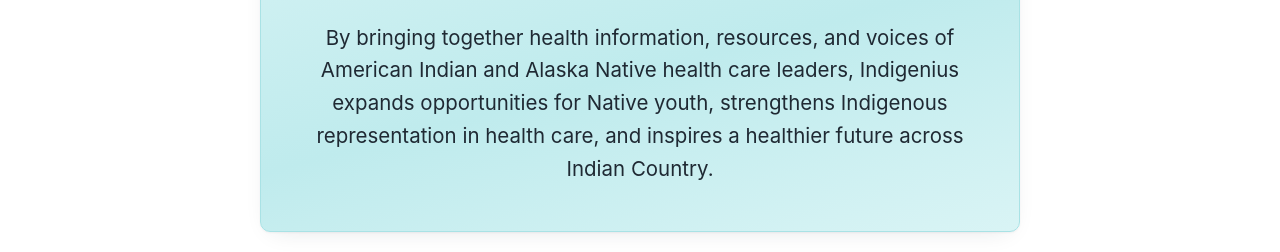
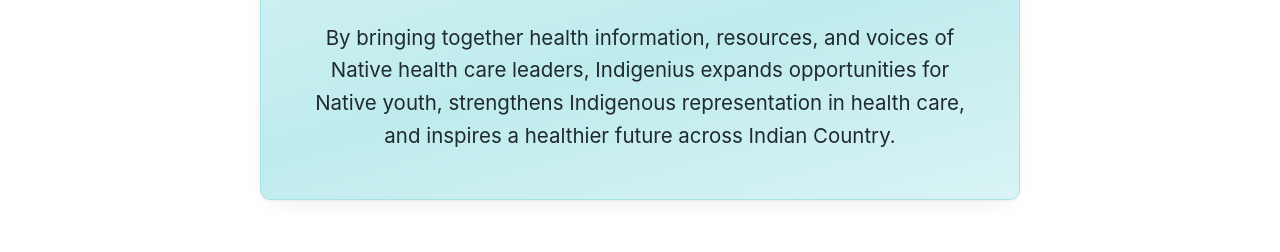
Before and after one commit to kiianhue/Indigenius-Website, a plain HTML site: page public/about.html in a window 1280 px wide. Shown: the part 700-952 px from the top of the page. Drawn offline with Linux system fonts and the light colour scheme.

Commit message:
Update mission statement wording

```diff
--- a/public/about.html
+++ b/public/about.html
@@ -60,7 +60,7 @@
       <img class="mission-logo" src="logo.png" alt="IndiGenius" width="1226" height="480">
       <div class="mission-card">
         <h2>Mission Statement</h2>
-        <p>By bringing together health information, resources, and voices of American Indian and Alaska Native health care leaders, Indigenius expands opportunities for Native youth, strengthens Indigenous representation in health care, and inspires a healthier future across Indian Country.</p>
+        <p>By bringing together health information, resources, and voices of Native health care leaders, Indigenius expands opportunities for Native youth, strengthens Indigenous representation in health care, and inspires a healthier future across Indian Country.</p>
       </div>
     </div>
   </section>
```
Also changed, not shown: public/index.html (+2 -2 lines).
